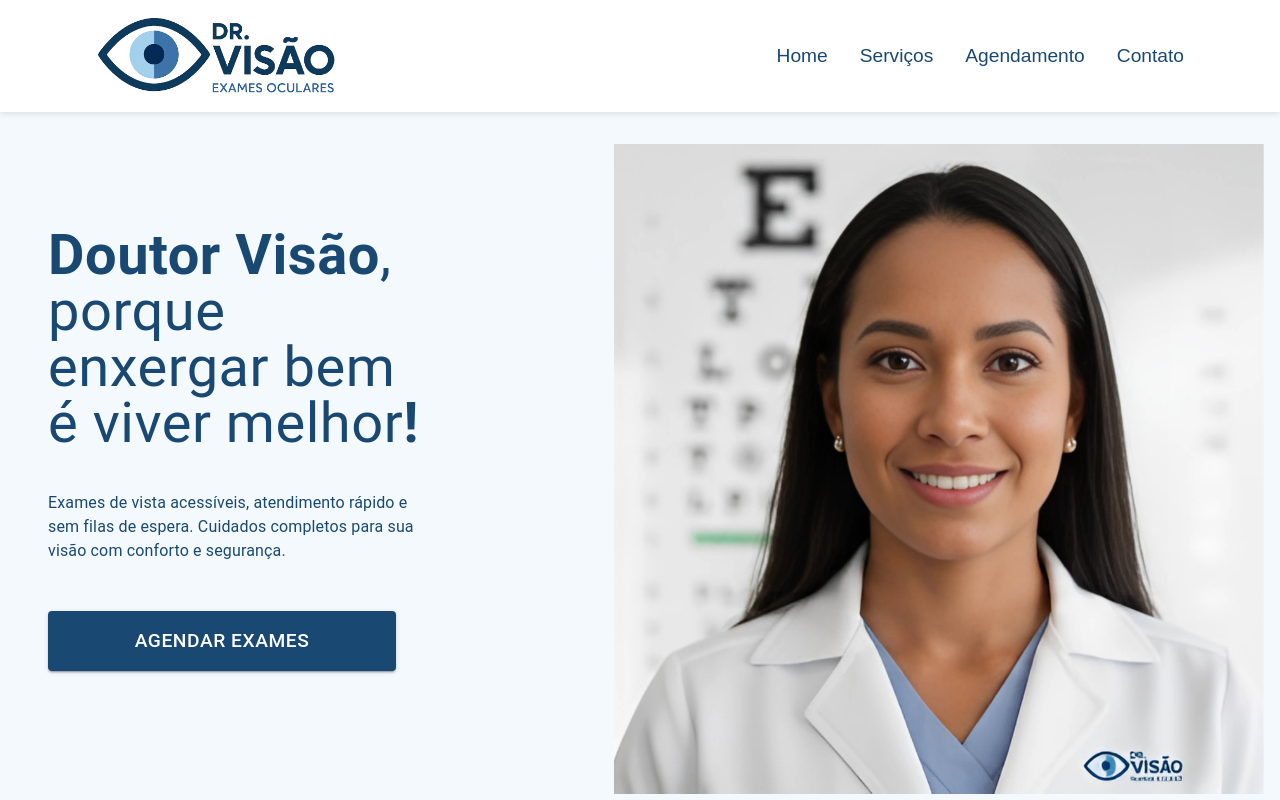
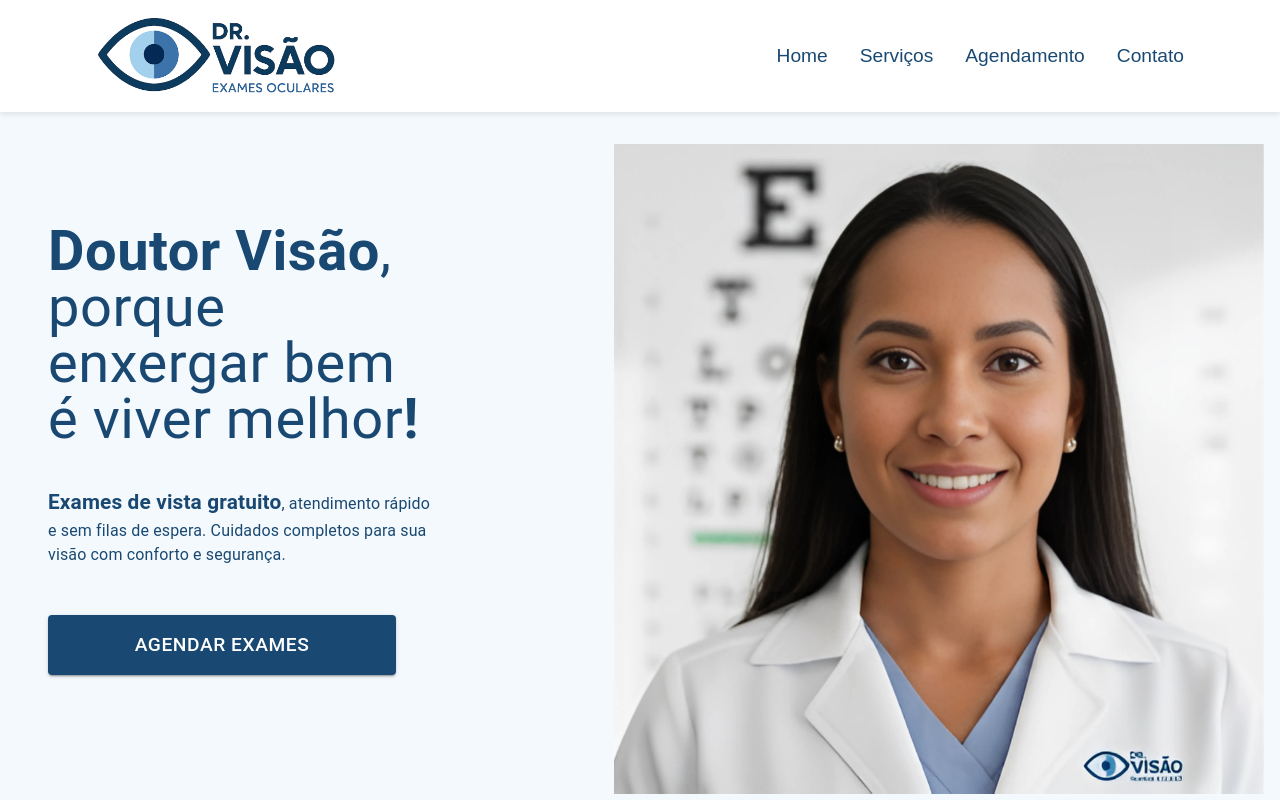
Before and after one commit to RamonRodSou/DrVisao, a Next.js app: page / in a window 1280 px wide. Shown: the top 800 px of the page. Built offline with nearby package versions, Linux system fonts and the light colour scheme.

Commit message:
feature-030 - refeator: ocultando footer, e btn agendar para whatsapp

```diff
--- a/src/app/_component/heroSection/index.tsx
+++ b/src/app/_component/heroSection/index.tsx
@@ -4,14 +4,15 @@ import Image, { StaticImageData } from "next/image"
 import ScheduleBtn from "../scheduleBtn";
 
 interface Props {
-    highligh: string
+    highligh: string;
+    highlighDescription?: string;
     title: string;
     description: string;
     image: StaticImageData;
     reverse?: boolean;
 }
 
-export default function HeroSection({ highligh, title, description, image, reverse }: Props) {
+export default function HeroSection({ highligh, highlighDescription,title, description, image, reverse }: Props) {
 
     const isTrue: boolean = reverse ? reverse : false;
 
@@ -24,7 +25,7 @@ export default function HeroSection({ highligh, title, description, image, rever
                             <span className="bold">{highligh}</span>{title}<span className="bold">!</span>
                         </Typography>
                         <Typography className="description" data-aos="fade-up" data-aos-duration="1000">
-                            {description}
+                            <span className="bold text-[1.3rem]">{highlighDescription}</span>{description}
                         </Typography>
                     </Box>
                     <ScheduleBtn show={isTrue} />
--- a/src/app/_component/scheduleBtn/index.tsx
+++ b/src/app/_component/scheduleBtn/index.tsx
@@ -13,9 +13,12 @@ export default function ScheduleBtn({ description, show }: Props) {
     const descriptionBtn = description ? description : "AGENDAR EXAMES";
 
     function handleSchedule() {
-        const target = document.getElementById("talkToUs");
-        if (target) {
-            target.scrollIntoView({ behavior: "smooth" });
+        const externalUrl = process.env.NEXT_PUBLIC_WHATSAPPS_MSG;
+
+        if (externalUrl) {
+            window.location.href = externalUrl;
+        } else {
+            console.warn("URL do WhatsApp não configurada no .env");
         }
     }
 
--- a/src/app/page.tsx
+++ b/src/app/page.tsx
@@ -19,7 +19,8 @@ export default function Home() {
                     <HeroSection
                         highligh="Doutor Visão"
                         title=", porque enxergar bem é viver melhor"
-                        description="Exames de vista acessíveis, atendimento rápido e sem filas de espera. Cuidados completos para sua visão com conforto e segurança."
+                        highlighDescription='Exames de vista gratuito'
+                        description=", atendimento rápido e sem filas de espera. Cuidados completos para sua visão com conforto e segurança."
                         image={doctorImg}
                     />
                     <HeroSection
@@ -32,7 +33,7 @@ export default function Home() {
                 </section>
                 <Solution />
                 <Reviews />
-                <TalkToUs />
+                {/* <TalkToUs /> */}
             </main>
             <footer>
                 <FooterNav />
```
